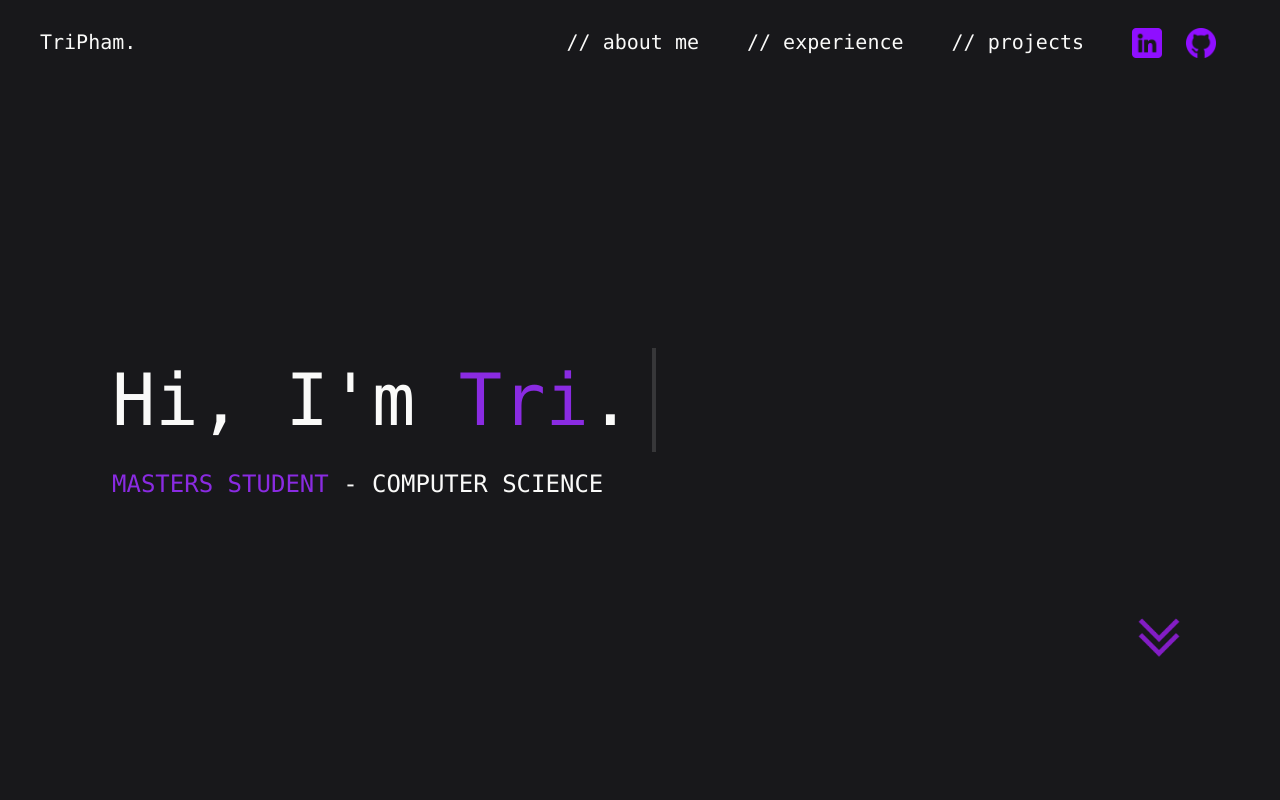
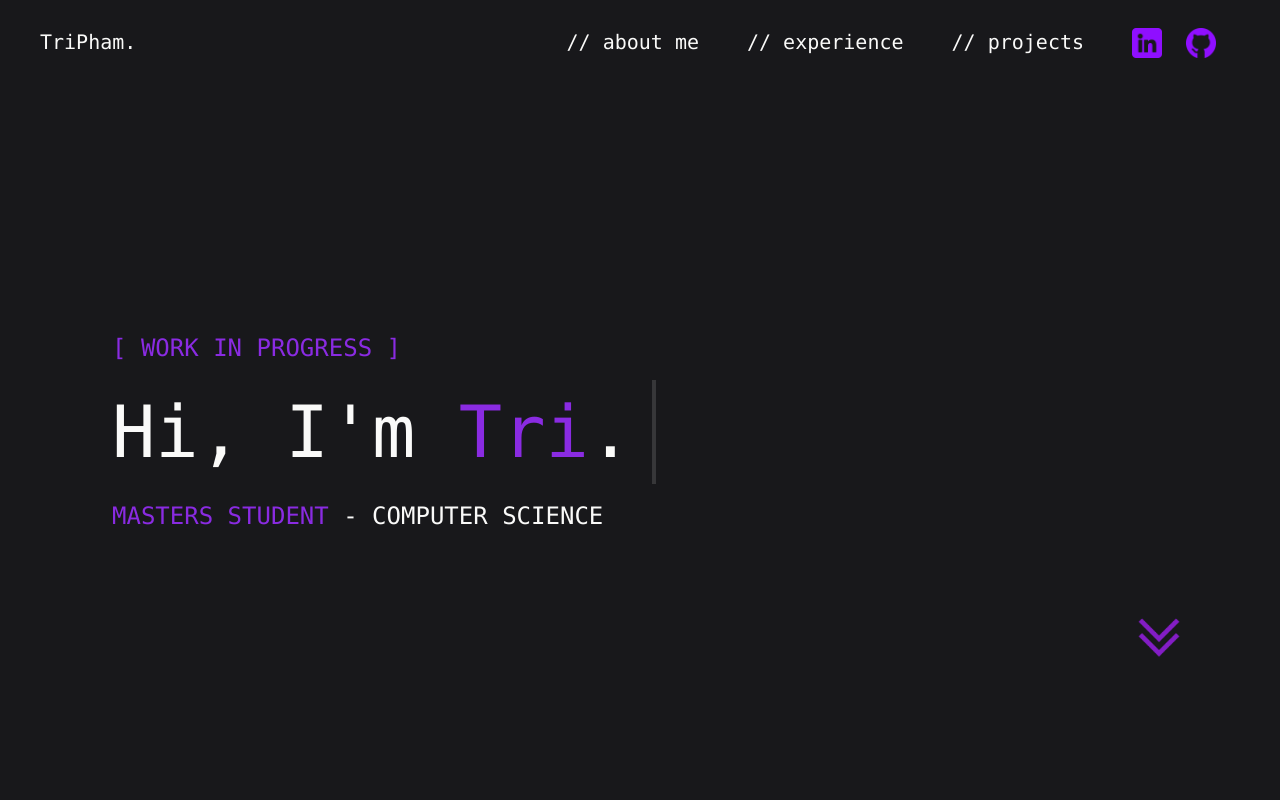
Before and after one commit to tri27pham/CVWebsite, a SvelteKit app: page / in a window 1280 px wide. Shown: the top 800 px of the page. Built offline with nearby package versions, Linux system fonts and the light colour scheme.

Commit message:
add work in progress label

```diff
--- a/src/routes/+page.svelte
+++ b/src/routes/+page.svelte
@@ -146,6 +146,10 @@
 
 			<div id="MainPage" class="h-screen flex items-center z-0 relative">
 				<div style="text-align: left;">
+					<h2
+					class="p-4 text-white font-mono text-2xl animate-typing overflow-hidden whitespace-nowrap">
+						<span style=" color:blueviolet;">[ WORK IN PROGRESS ]</span>
+					</h2>
 					<h3
 						class=" p-4 text-center animate-typing overflow-hidden whitespace-nowrap
                             hover:scale-110 transition duration-500
```
